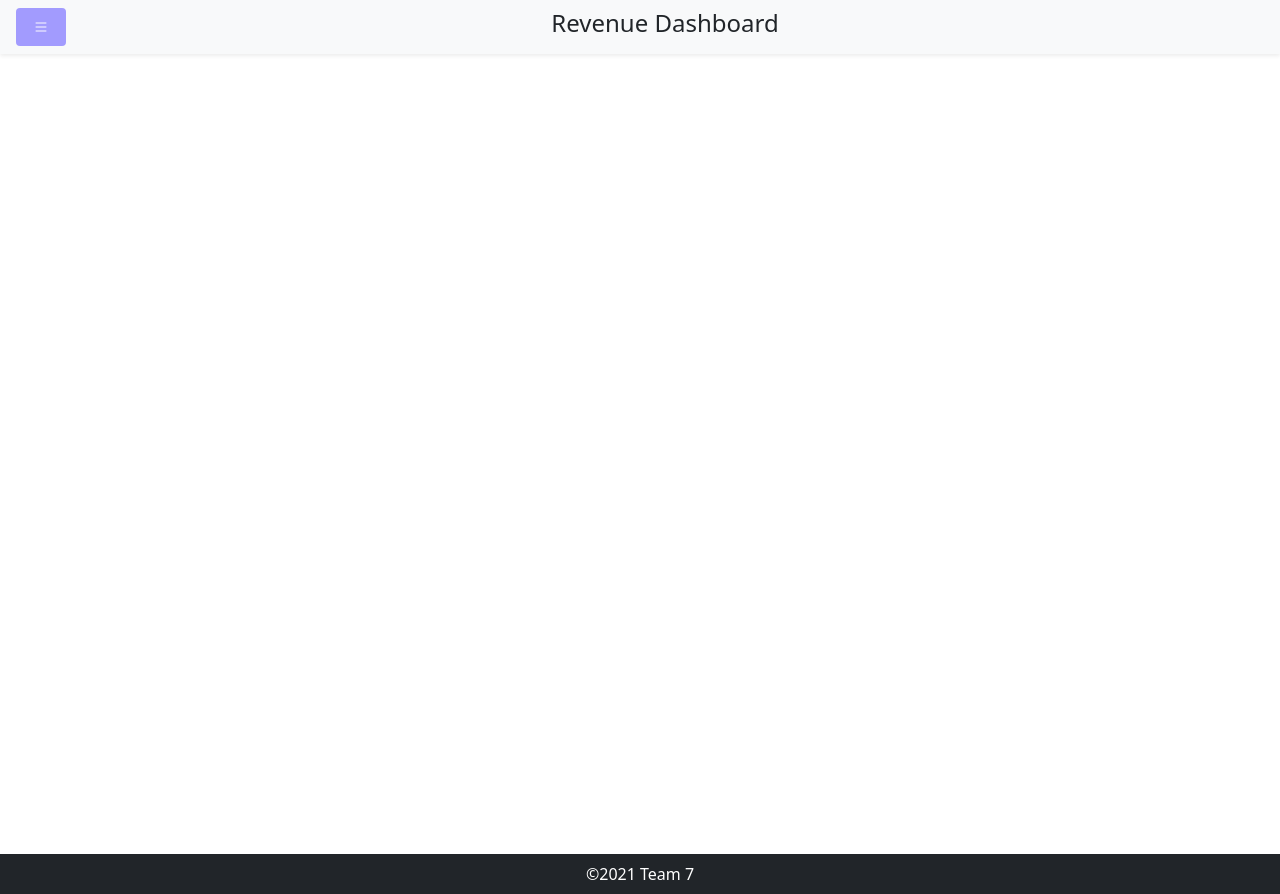
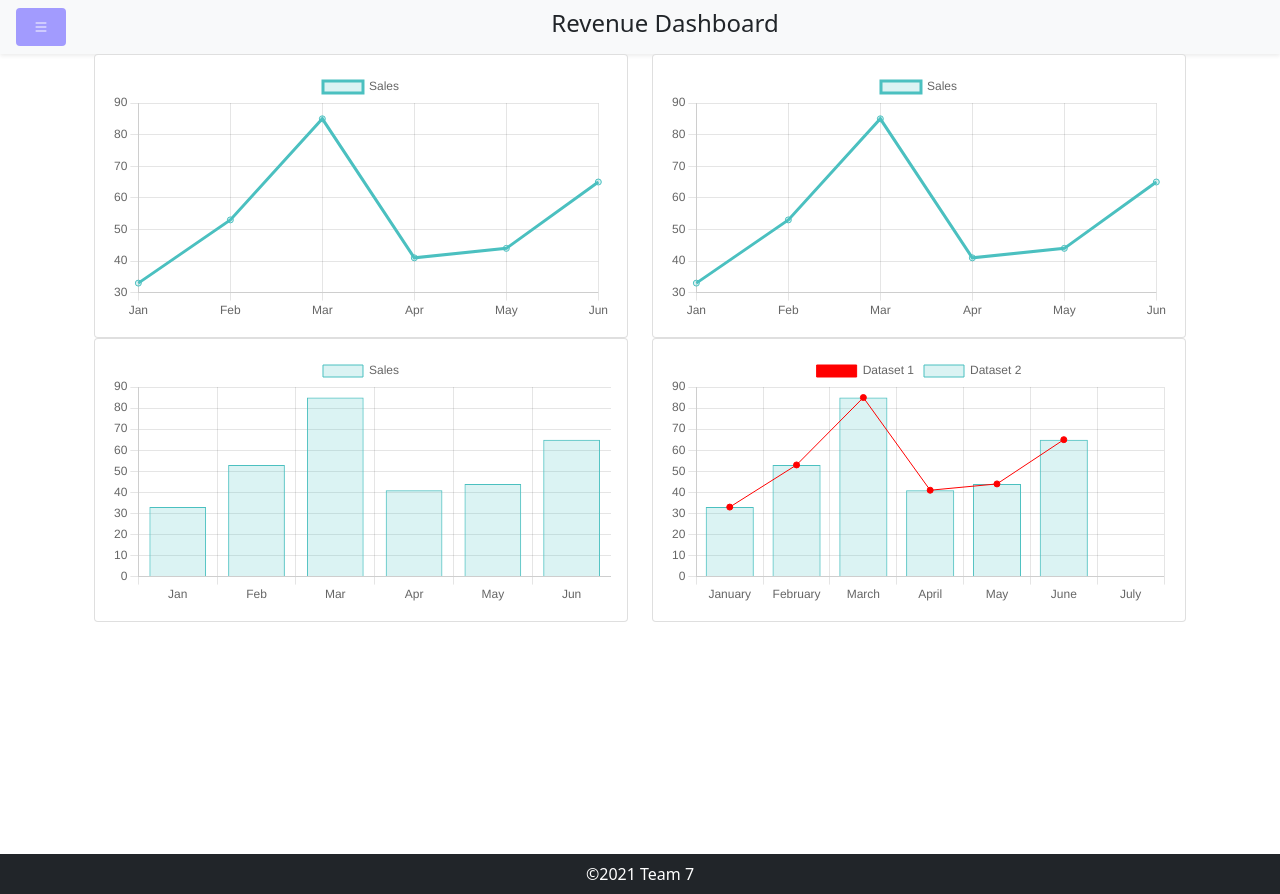
Before and after one commit to anuraggharat/Projfrontend, a React (Create React App) app: page /user/1 in a window 1280 px wide. Built offline with nearby package versions, Linux system fonts and the light colour scheme.

Commit message:
merged with sahil

```diff
--- /dev/null
+++ b/src/App/Components/Graphs/BarChart.js
@@ -0,0 +1,25 @@
+import React from 'react';
+import { Bar } from 'react-chartjs-2';
+
+const data = {
+labels: ["Jan", "Feb", "Mar", "Apr", "May", "Jun"],
+  datasets: [
+    {
+      label: 'Sales',
+      data: [33, 53, 85, 41, 44, 65],
+      backgroundColor: "rgba(75,192,192,0.2)",
+      borderColor: "rgba(75,192,192,1)",
+      borderWidth: 1,
+    },
+  ],
+};
+
+const BarChart = () => {
+    return (
+    <div>
+    <Bar data={data} />
+    </div>
+    )
+}
+
+export default BarChart
--- /dev/null
+++ b/src/App/Components/Graphs/CombinedChart.js
@@ -0,0 +1,42 @@
+import React from 'react'
+
+import { Bar } from 'react-chartjs-2';
+
+const rand = () => Math.round(Math.random() * 20 - 10);
+
+const data = {
+  labels: ['January', 'February', 'March', 'April', 'May', 'June', 'July'],
+  datasets: [
+    {
+      type: 'line',
+      label: 'Dataset 1',
+      data: [33, 53, 85, 41, 44, 65],
+      fill: false,
+    backgroundColor: "red",
+    borderColor: "red",
+      borderWidth: 1,
+
+
+    },
+    {
+      type: 'bar',
+      label: 'Dataset 2',
+      data: [33, 53, 85, 41, 44, 65],
+
+    backgroundColor: "rgba(75,192,192,0.2)",
+    borderColor: "rgba(75,192,192,1)",
+      borderWidth: 1,
+    }
+
+  ],
+};
+
+const CombinedChart = () => {
+    return (
+        <div>
+            <Bar data={data} />
+        </div>
+    )
+}
+
+export default CombinedChart
--- /dev/null
+++ b/src/App/Components/Graphs/LineChart.js
@@ -0,0 +1,25 @@
+import React from 'react'
+import { Line } from "react-chartjs-2";
+
+const data = {
+    labels: ["Jan", "Feb", "Mar", "Apr", "May", "Jun"],
+    datasets: [
+      {
+        label: "Sales",
+        data: [33, 53, 85, 41, 44, 65],
+        fill: false,
+        backgroundColor: "rgba(75,192,192,0.2)",
+        borderColor: "rgba(75,192,192,1)"
+      }
+    ]
+  };
+
+const LineChart = () => {
+    return (
+        <div>
+            <Line data={data} />
+        </div>
+    )
+}
+
+export default LineChart
--- /dev/null
+++ b/src/App/Components/Main.js
@@ -0,0 +1,48 @@
+import React from 'react'
+import "bootstrap/dist/css/bootstrap.min.css";
+import LineChart from './Graphs/LineChart';
+import BarChart from './Graphs/BarChart';
+import CombinedChart from './Graphs/CombinedChart';
+
+const Main = () => {
+    return (
+        <>
+<div class="container">
+  <div class="row">
+    <div className="col">
+        <div className="card">
+            <div className="card-body">
+                <LineChart/>
+            </div>
+        </div>
+    </div>
+    <div class="col">
+        <div className="card">
+            <div className="card-body">
+                <LineChart/>
+            </div>
+        </div>
+    </div>
+    <div class="w-100"></div>
+    <div class="col">
+        <div className="card">
+            <div className="card-body">
+                <BarChart/>
+            </div>
+        </div>
+    </div>
+    <div class="col">
+        <div className="card">
+            <div className="card-body">
+                <CombinedChart/>
+            </div>
+        </div>
+    </div>
+  </div>
+</div>
+
+</>
+    )
+}
+
+export default Main
--- a/src/App/Pages/Dashboard.js
+++ b/src/App/Pages/Dashboard.js
@@ -1,4 +1,5 @@
 import React,{useState} from 'react'
+import Main from '../Components/Main'
 import Navbar from '../Components/Navbar'
 import Sidebar from '../Components/Sidebar'
 
@@ -33,7 +34,7 @@ export default function Dashboard() {
         <div id="main" className="bg-white min-vh-100 p-0">
           <Navbar sidebarToggler={toggleSidebar} />
           <div className="container min-vh-100">
-
+            <Main />
           </div>
           <footer className="w-100 bg-dark text-white text-center py-2">
               &copy;2021 Team 7
```
